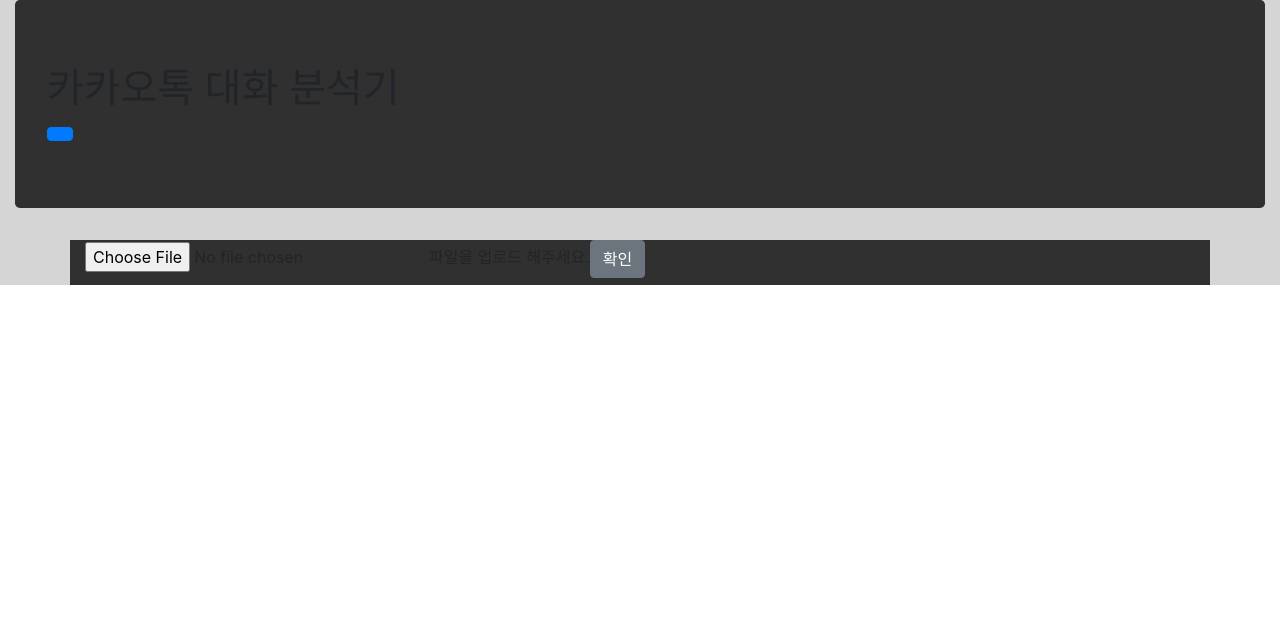
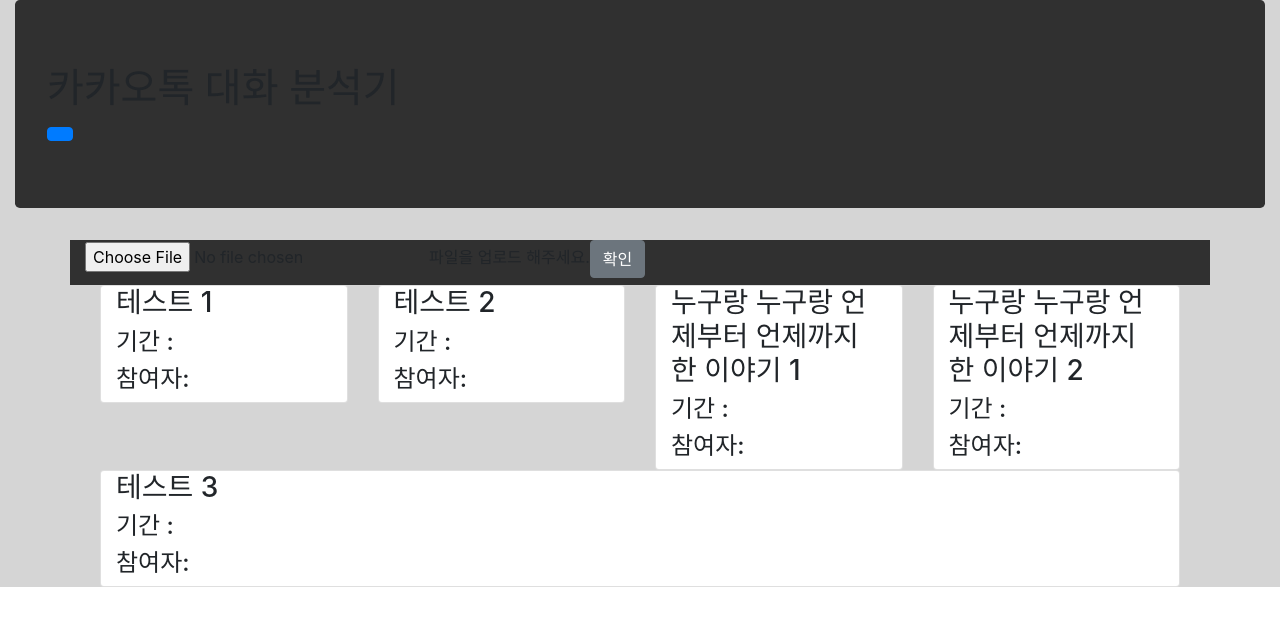
Before and after one commit to presentY1897/KakaoTalkMessageAnalysis, a React (Create React App) app: page / in a window 1280 px wide. Shown: the top 626 px of the page. Built offline with nearby package versions, Linux system fonts and the light colour scheme.

Commit message:
add talkfile list card view ui

```diff
--- a/src/DataChart/DataViewerTab.js
+++ b/src/DataChart/DataViewerTab.js
@@ -6,7 +6,15 @@
     render() {
         return (
             <Container>
-                <TalkFilesContainer addFile={this.props.file} selectFileEvent={this.props.fileChanged}></TalkFilesContainer>
+                <TalkFilesContainer addFile={this.props.file} selectFileEvent={this.props.fileChanged} files={
+                    [
+                        {name: '테스트 1'},
+                        {name: '테스트 2'},
+                        {name: '누구랑 누구랑 언제부터 언제까지 한 이야기 1'},
+                        {name: '누구랑 누구랑 언제부터 언제까지 한 이야기 2'},
+                        {name: '테스트 3'}
+                    ]
+                }></TalkFilesContainer>
             </Container>
         );
     };
--- a/src/TalkingData/TalkFilesContainer.js
+++ b/src/TalkingData/TalkFilesContainer.js
@@ -1,5 +1,5 @@
 import React, { Component } from 'react';
-import { Container } from 'react-bootstrap';
+import { Container, Row, Col } from 'react-bootstrap';
 import TalkFile from './TalkFile';
 
 class TalkFileContainers extends Component {
@@ -19,14 +19,29 @@
   }
 
   render() {
+    const col = 4;
+    let count = 0;
     return (
       <div>
-        <Container cellHeight={300} cols={4}>
-          {this.state.files.map((file, idx) =>
-            <div key={idx} >
-              <TalkFile rawFile={file} clickEvent={this.props.selectFileEvent}></TalkFile>
-            </div>
-          )}
+        <Container>
+          {this.props.files !== undefined ? this.props.files.reduce((acc, cur) => {
+            if (count === 0) {
+              acc.push([cur]);
+            } else {
+              acc[acc.length - 1].push(cur);
+            }
+            count++;
+            if (count === 4) count = 0;
+            return acc;
+          }, []).map((arr) => {
+            return <Row>
+              {arr.map((file) =>
+                <Col>
+                  <TalkFile rawFile={file} clickEvent={this.props.selectFileEvent}></TalkFile>
+                </Col>
+              )}
+            </Row>
+          }) : ''}
         </Container>
       </div>
     );
```
